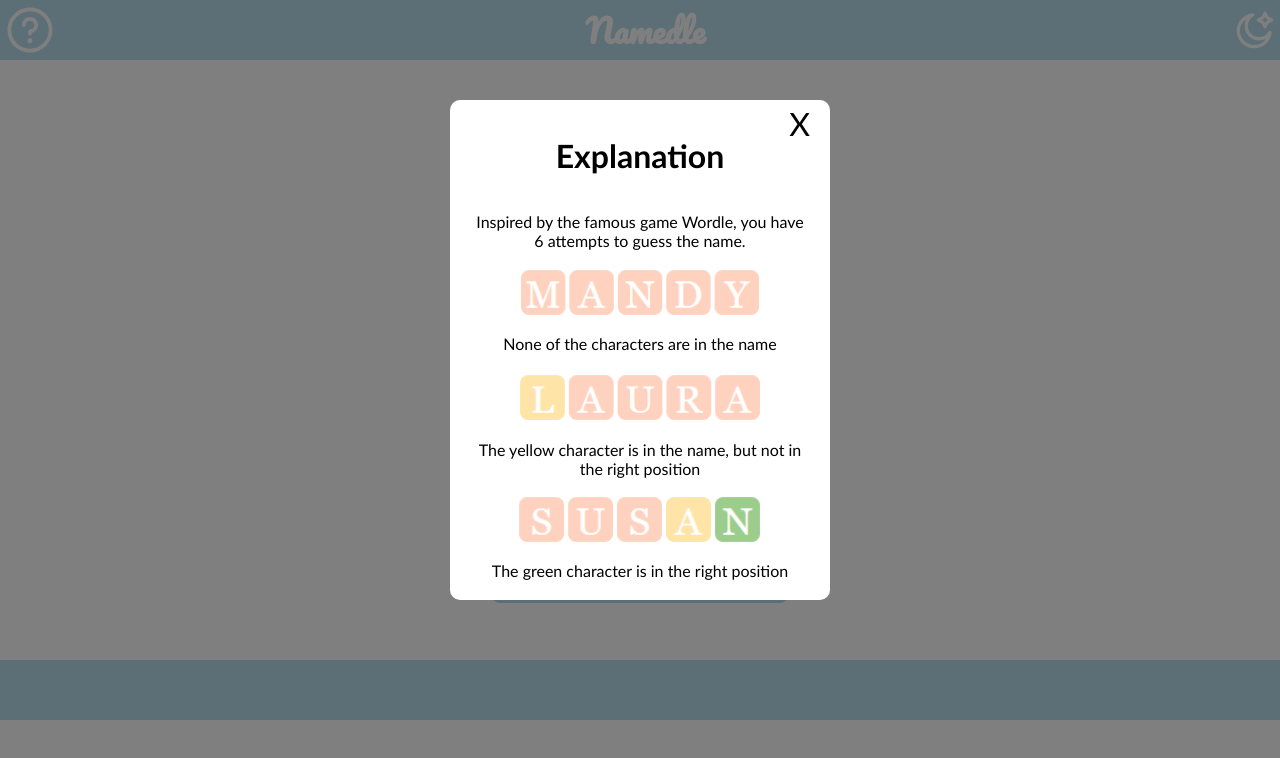
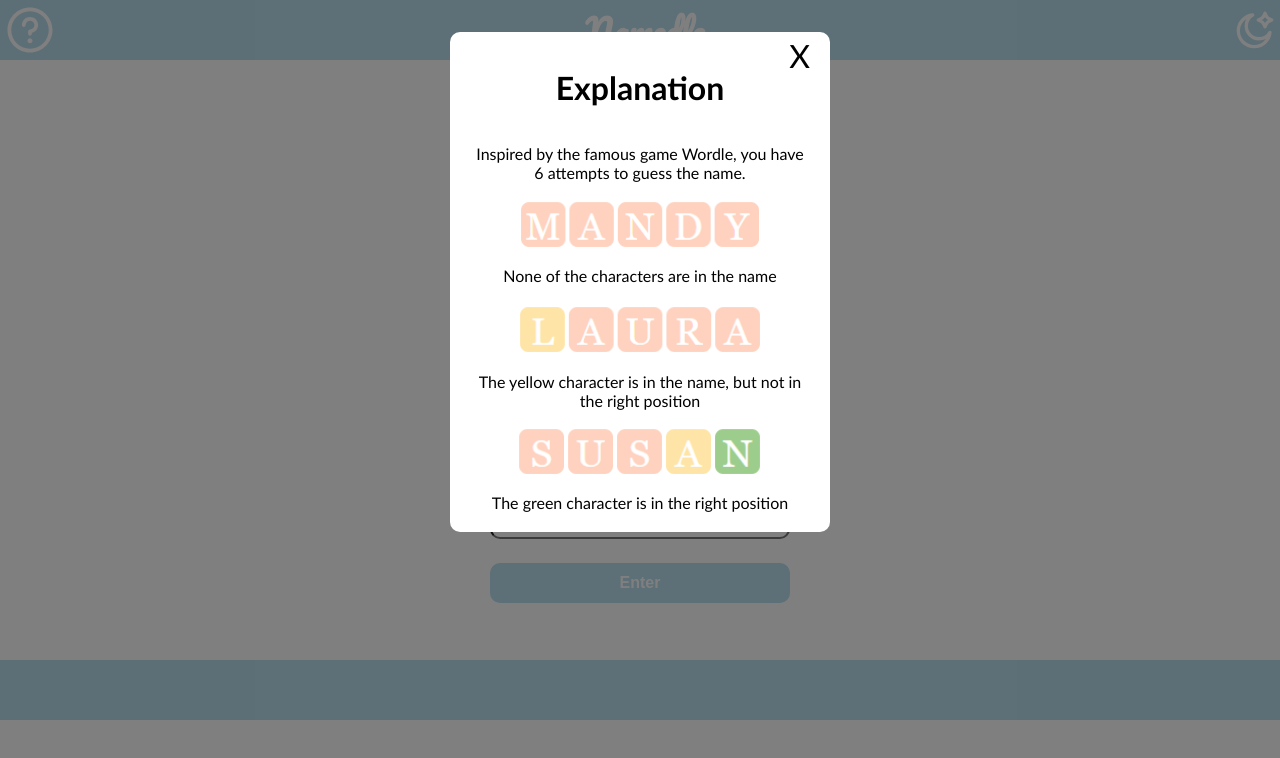
Before and after one commit to Esther2504/Namedle, a React (Create React App) app: page / in a window 1280 px wide. Both pictures are taken after a click on the picture 30 px from the left and 30 px from the top of the page. Shown: the top 758 px of the page. Built offline with nearby package versions, Linux system fonts and the light colour scheme.

Commit message:
modal background fix

```diff
--- a/src/App.css
+++ b/src/App.css
@@ -1,7 +1,7 @@
-@import url('https://fonts.googleapis.com/css2?family=Pacifico&display=swap');
+@import url("https://fonts.googleapis.com/css2?family=Pacifico&display=swap");
 
 body {
-    font-family: 'Gill Sans', 'Gill Sans MT', Calibri, 'Trebuchet MS', sans-serif;
+  font-family: "Gill Sans", "Gill Sans MT", Calibri, "Trebuchet MS", sans-serif;
   margin: 0;
   padding: 0;
 }
@@ -14,16 +14,22 @@ p {
   background-color: #424242;
 }
 
-.dark .top-bar, .dark .bottom-bar, .dark button, .dark input, .dark .character, .dark .result-container {
+.dark .top-bar,
+.dark .bottom-bar,
+.dark button,
+.dark input,
+.dark .character,
+.dark .result-container {
   background-color: #323131;
   color: #fff;
 }
 
-.top-bar, .bottom-bar {
+.top-bar,
+.bottom-bar {
   width: 100%;
   height: 60px;
   display: flex;
-    background-color: #BADEEE;
+  background-color: #badeee;
   font-family: "Pacifico", cursive;
   color: white;
   text-align: center;
@@ -59,7 +65,6 @@ text-transform: capitalize;
   border: 3px solid rgb(0, 0, 0);
   margin: 3px;
   border-radius: 10px;
-
 }
 
 .container {
@@ -79,7 +84,7 @@ form {
 }
 
 button {
-     background-color: #BADEEE;
+  background-color: #badeee;
   color: white;
   border: none;
   height: 40px;
@@ -99,7 +104,7 @@ input {
   height: 100vh;
   background-color: rgb(0, 0, 0, 0.5);
   z-index: 5;
-    position: absolute;
+  position: fixed;
 }
 
 .result-container {
@@ -108,7 +113,7 @@ input {
   height: 500px;
   z-index: 8;
   text-align: center;
-    margin: 100px auto;
+  margin: 30px auto;
   border-radius: 10px;
   padding: 0 20px;
   box-sizing: border-box;
@@ -146,7 +151,3 @@ box-sizing: border-box;
 .content img {
   width: 250px;
 }
-
-.explanation body {
-    overflow-y: hidden;
-}
--- a/src/App.jsx
+++ b/src/App.jsx
@@ -18,16 +18,6 @@ function App() {
   const [win, setWin] = useState(false);
   const [openModal, setOpenModal] = useState(false);
   const [dark, setDark] = useState();
-
-
-
-useEffect(() => {
-  if (openModal == 'result' || openModal == 'explanation') {
-    document.body.style.overflow = 'hidden'
-  } else {
-    document.body.style.overflow = 'auto'
-  }
-});
 
   const handleSubmit = (e) => {
     e.preventDefault();
```
Lines whose indentation alone changed are shown as unchanged.
